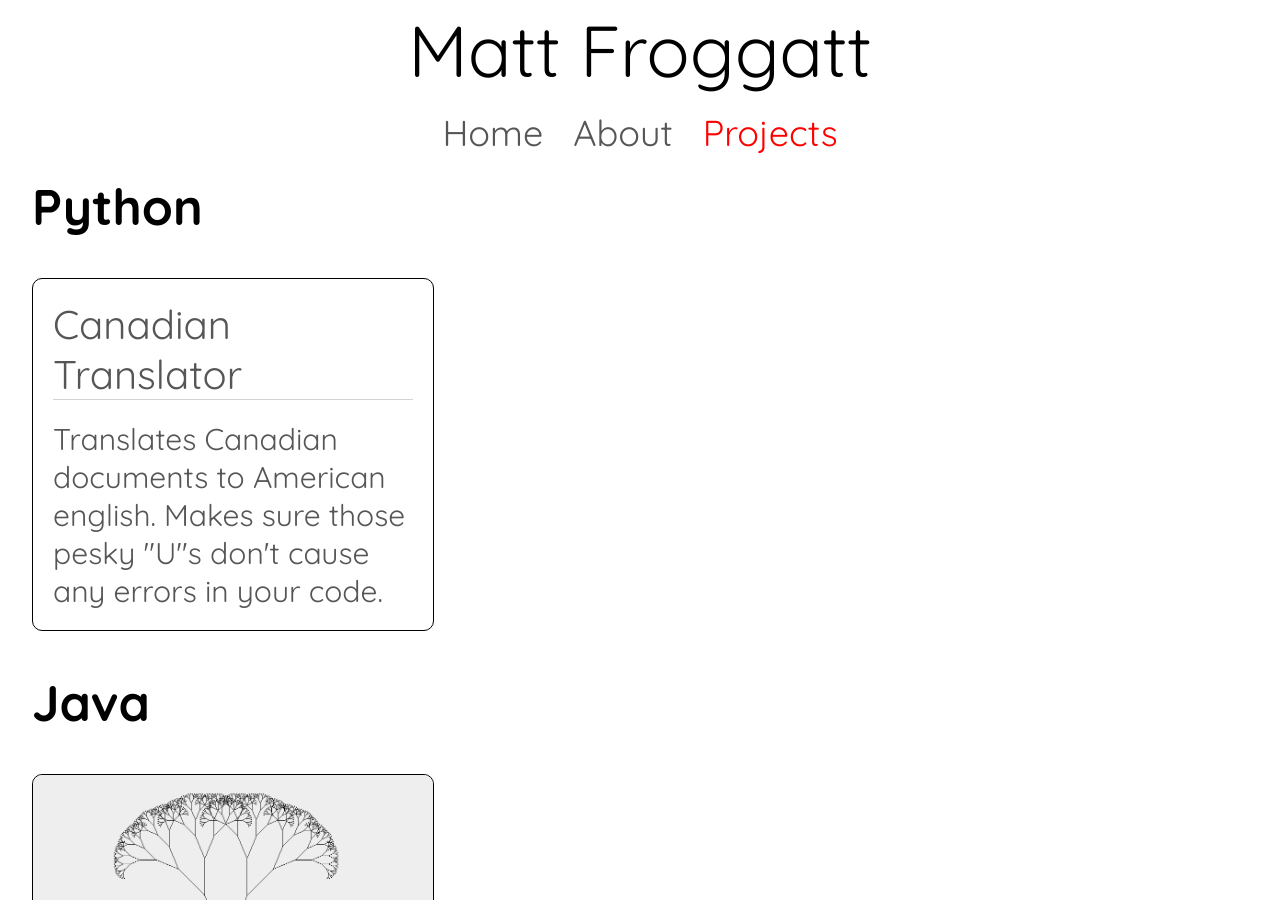
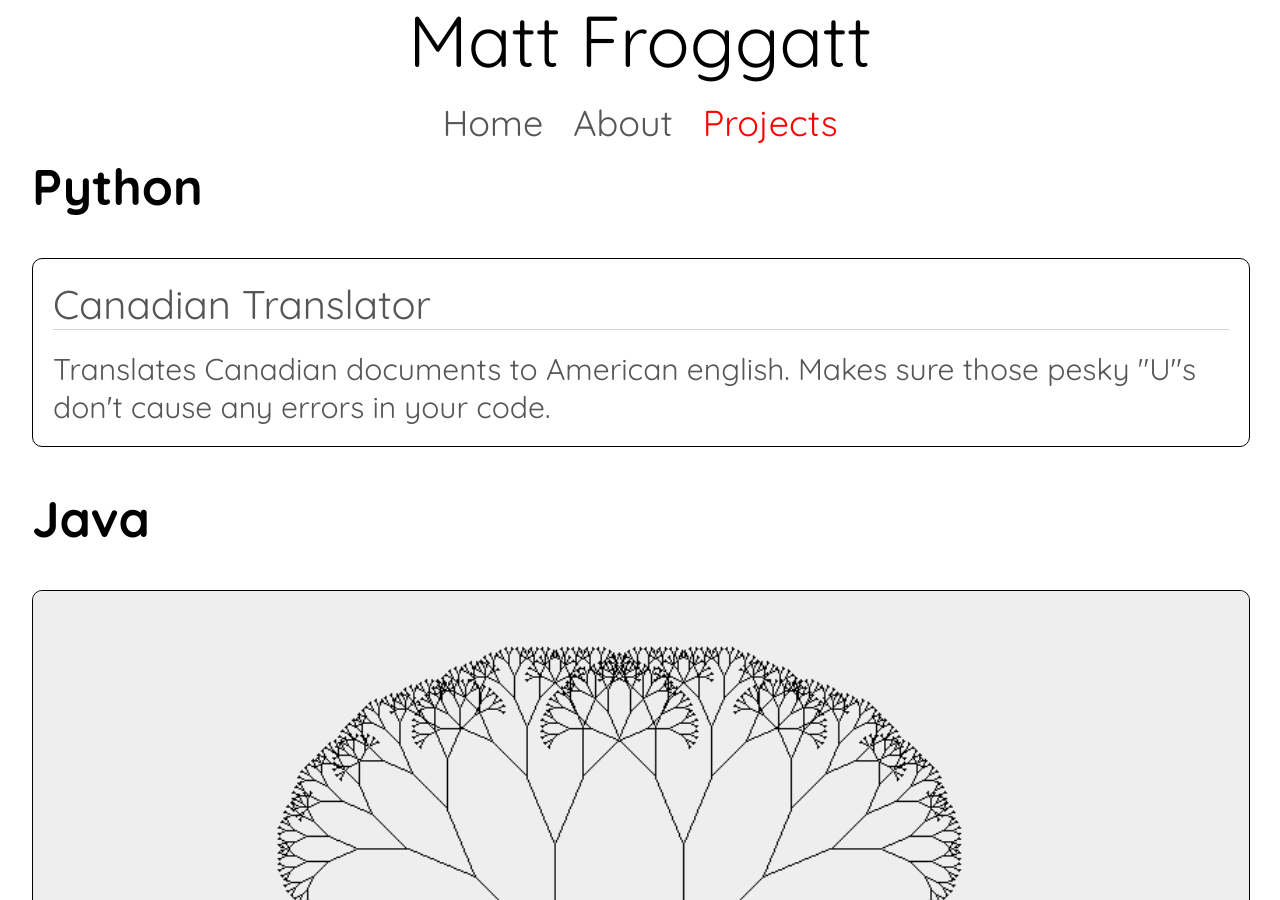
Before and after one commit to matt-froggatt/matt-froggatt.github.io, a Jekyll site: the page built from projects.html, in a window 1280 px wide and 900 px high. Built offline with Jekyll 4.4.1, drawn with Linux system fonts in a browser that asks for light colours.

Commit message:
Made mobile cards stay extended for wider displays. Also lowered the amount of padding in the navbar.

```diff
--- a/_sass/card.scss
+++ b/_sass/card.scss
@@ -61,7 +61,7 @@
 	border-bottom-color: lightgray;
 }
 
-@media only screen and (min-width: 700px) and (min-device-width: 500px){
+@media only screen and (min-width: 700px) and (min-device-width: 850px){
 	 .card, .card_link{
 		width: 20rem;
 		transition: transform 0.25s ease, box-shadow 0.25s ease, width 0.25s ease;
--- a/_sass/main.scss
+++ b/_sass/main.scss
@@ -112,7 +112,7 @@
 	flex-direction: column;
 	justify-content: center;
 	align-items: center;
-	padding: 1rem;
+	padding: 0.5rem;
 	max-height: 15vh;
 }
 
```
